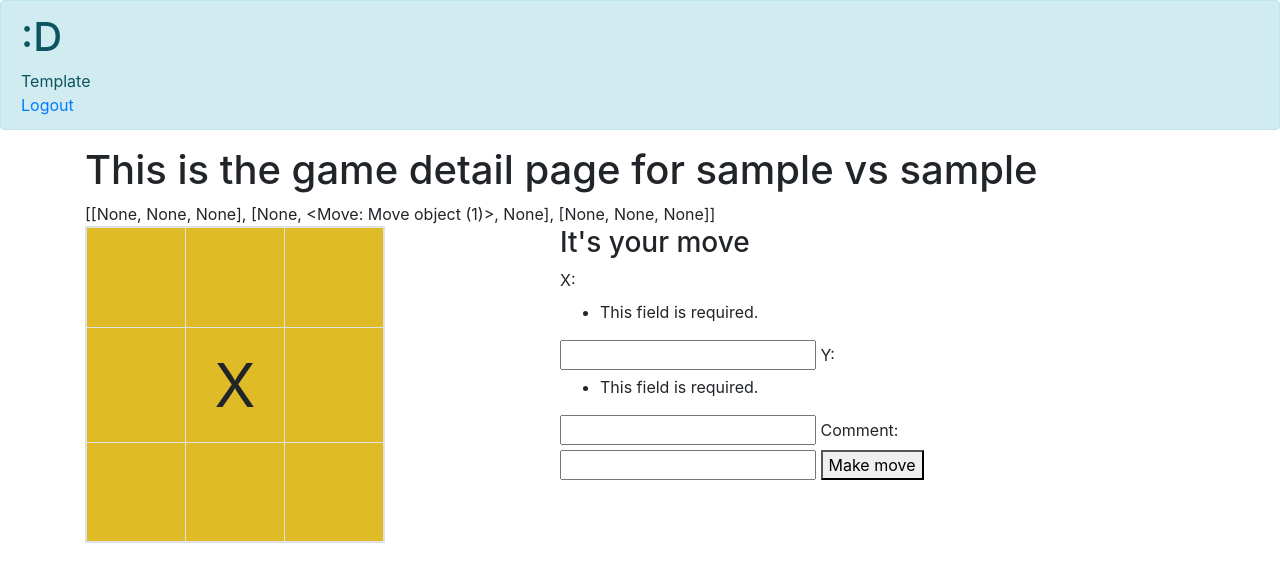
After one commit to GabiAD/tictactoe, a Django app: page /games/make_move/1/ in a window 1280 px wide. The commit adds this page. Shown: the top 582 px of the page. Run offline with Django 3.2, Linux system fonts and the light colour scheme; a user stored in the database is signed in; tables that the repository leaves empty hold one stand-in row (values such as "Sample post"); some libraries are stand-ins or nearby versions.

Commit message:
Added player moves

```diff
--- /dev/null
+++ b/gameplay/forms.py
@@ -0,0 +1,9 @@
+from django.forms import ModelForm
+
+from gameplay.models import Move
+
+
+class MoveForm(ModelForm):
+  class Meta:
+    model = Move
+    exclude = []
--- a/gameplay/models.py
+++ b/gameplay/models.py
@@ -1,6 +1,7 @@
 from django.contrib.auth.models import User
 from django.db import models
 from django.db.models import Q
+from django.urls import reverse
 
 GAME_STATUS_CHOICES = (
   ("F", "First player's turn"),
@@ -9,6 +10,8 @@ GAME_STATUS_CHOICES = (
   ("L", "Second player wins"),
   ("D", "Draw"),
 )
+
+BOARD_SIZE = 3
 
 
 class GamesQuerySet(models.QuerySet):
@@ -30,6 +33,26 @@ class Game(models.Model):
 
   objects = GamesQuerySet.as_manager()
 
+  def new_move(self):
+    if self.status not in "FS":
+      raise ValueError("Cannot make move on finished game")
+
+    return Move(game=self, by_first_player=(self.status == "F"))
+
+  def is_users_move(self, user):
+    return (user == self.first_player and self.status == "F") or (user == self.second_player and self.status == "S")
+
+  def board(self):
+    board = [[None for x in range(BOARD_SIZE)] for y in range(BOARD_SIZE)]
+
+    for move in self.move_set.all():
+      board[move.y][move.x] = move
+
+    return board
+
+  def get_absolute_url(self):
+    return reverse("gameplay_detail", args=[self.id])
+
   def __str__(self):
     return f"{self.first_player} vs {self.second_player}"
 
@@ -37,7 +60,7 @@ class Game(models.Model):
 class Move(models.Model):
   x = models.IntegerField()
   y = models.IntegerField()
-  cpmment = models.CharField(max_length=300, blank=True)
-  by_first_player = models.BooleanField()
+  comment = models.CharField(max_length=300, blank=True)
+  by_first_player = models.BooleanField(editable=False)
 
-  game = models.ForeignKey(Game, on_delete=models.CASCADE)
+  game = models.ForeignKey(Game, on_delete=models.CASCADE, editable=False)
--- /dev/null
+++ b/gameplay/templates/gameplay/game_detail.html
@@ -0,0 +1,65 @@
+{% extends "tictactoe/base.html" %}
+
+{% block title %}
+    {{ game }}
+{% endblock %}
+
+{% block styling %}
+    {{ block.super }}
+    <style type="text/css">
+        .tictactoe-table {
+            width: 300px;
+            border-width: 2px;
+        }
+
+        .tictactoe-cell {
+            background-color: #debb27;
+            width: 100px;
+            height: 100px;
+            text-align: center;
+            vertical-align: middle !important;
+            font-size: 60px;
+        }
+
+    </style>
+{% endblock styling %}
+
+{% block content %}
+    <h1>This is the game detail page for {{ game }}</h1>
+    {{ game.board }}
+    <div class="row">
+        <div class="col-md-5">
+            <table class="table table-bordered tictactoe-table">
+                {% for row in game.board %}
+                    <tr>
+                        {% for move in row %}
+                            <td class="tictactoe-cell">
+                                {% if move %}
+                                    {% if move.by_first_player %}
+                                        X
+                                    {% else %}
+                                        O
+                                    {% endif %}
+                                {% endif %}
+                            </td>
+                        {% endfor %}
+                    </tr>
+                {% endfor %}
+            </table>
+        </div>
+
+        {% if form %}
+
+            <div class="col-md-5">
+                <h3>It's your move</h3>
+                <form method="POST" action="{% url 'gameplay_make_move' game.id %}">
+                    {{ form }}
+                    {% csrf_token %}
+
+                    <button type="submit">Make move</button>
+                </form>
+            </div>
+
+        {% endif %}
+    </div>
+{% endblock %}
--- /dev/null
+++ b/gameplay/urls.py
@@ -0,0 +1,10 @@
+from django.conf.urls import url
+from django.contrib.auth.views import LoginView, LogoutView
+
+from gameplay.views import game_detail, make_move
+from player.views import home, new_invitation, accept_invitation
+
+urlpatterns = [
+  url(r'detail/(?P<id>\d+)/$', game_detail, name="gameplay_detail"),
+  url(r'make_move/(?P<id>\d+)/$', make_move, name="gameplay_make_move"),
+]
--- a/gameplay/views.py
+++ b/gameplay/views.py
@@ -1,3 +1,41 @@
-from django.shortcuts import render
+from django.contrib.auth.decorators import login_required
+from django.shortcuts import render, get_object_or_404, redirect
 
 # Create your views here.
+from gameplay.forms import MoveForm
+from gameplay.models import Game
+
+
+@login_required
+def game_detail(request, id):
+  game = get_object_or_404(Game, pk=id)
+
+  context = {'game': game}
+  if game.is_users_move(request.user):
+    context['form'] = MoveForm()
+
+  return render(request, "gameplay/game_detail.html", context)
+
+@login_required
+def make_move(request, id):
+
+  game = get_object_or_404(Game, pk=id)
+
+  if not game.is_users_move(request.user):
+    raise PermissionError
+
+  move = game.new_move()
+  form = MoveForm(instance=move, data=request.POST)
+
+  if form.is_valid():
+
+    if game.status == "F":
+      game.status = "S"
+    else:
+      game.status = "F"
+    game.save()
+
+    form.save()
+    return redirect("gameplay_detail", id)
+  else:
+    return render(request, "gameplay/game_detail.html", {'game': game, 'form': form})
--- a/player/templates/player/home.html
+++ b/player/templates/player/home.html
@@ -7,13 +7,13 @@
         <div class="col-md-6">
             <h3>Active games</h3>
 
-            <ul>
+            <ul class="list-group">
                 {% for g in games %}
-                    <li> Game {{ g.id }}, {{ g.first_player }}, {{ g.second_player }}</li>
+                    <a class="list-group-item" href="{{ g.get_absolute_url }}"> {{ g.first_player }} vs {{ g.second_player }}</a>
                 {% endfor %}
             </ul>
 
-            <a href="{% url 'player_new_invitation' %}">Invite player</a>
+            <a class="btn btn-primary" href="{% url 'player_new_invitation' %}">Invite player</a>
 
         </div>
 
--- a/player/views.py
+++ b/player/views.py
@@ -43,6 +43,6 @@ def accept_invitation(request, id):
                                  second_player=invitation.from_user)
 
     invitation.delete()
-    return redirect("player_home")
+    return redirect(game)
   else:
     return render(request, "player/accept_invitation_form.html", {"invitation": invitation})
--- a/tictactoe/templates/tictactoe/base.html
+++ b/tictactoe/templates/tictactoe/base.html
@@ -5,9 +5,14 @@
 <html lang="en">
 <head>
     <meta charset="UTF-8">
+    <title>
         {% block title %}
         {% endblock %}
-    <link href="{% static 'css/bootstrap.min.css' %}" rel="stylesheet">
+    </title>
+
+    {% block styling %}
+        <link href="{% static 'css/bootstrap.min.css' %}" rel="stylesheet">
+    {% endblock styling %}
 </head>
 <body>
     <div class="alert alert-info" role="alert">
--- a/tictactoe/urls.py
+++ b/tictactoe/urls.py
@@ -21,5 +21,6 @@ from tictactoe.views import welcome
 urlpatterns = [
     path('admin/', admin.site.urls),
     path('player/', include("player.urls")),
+    path('games/', include("gameplay.urls")),
     path('', welcome, name="tictactoe_welcome"),
 ]
```
